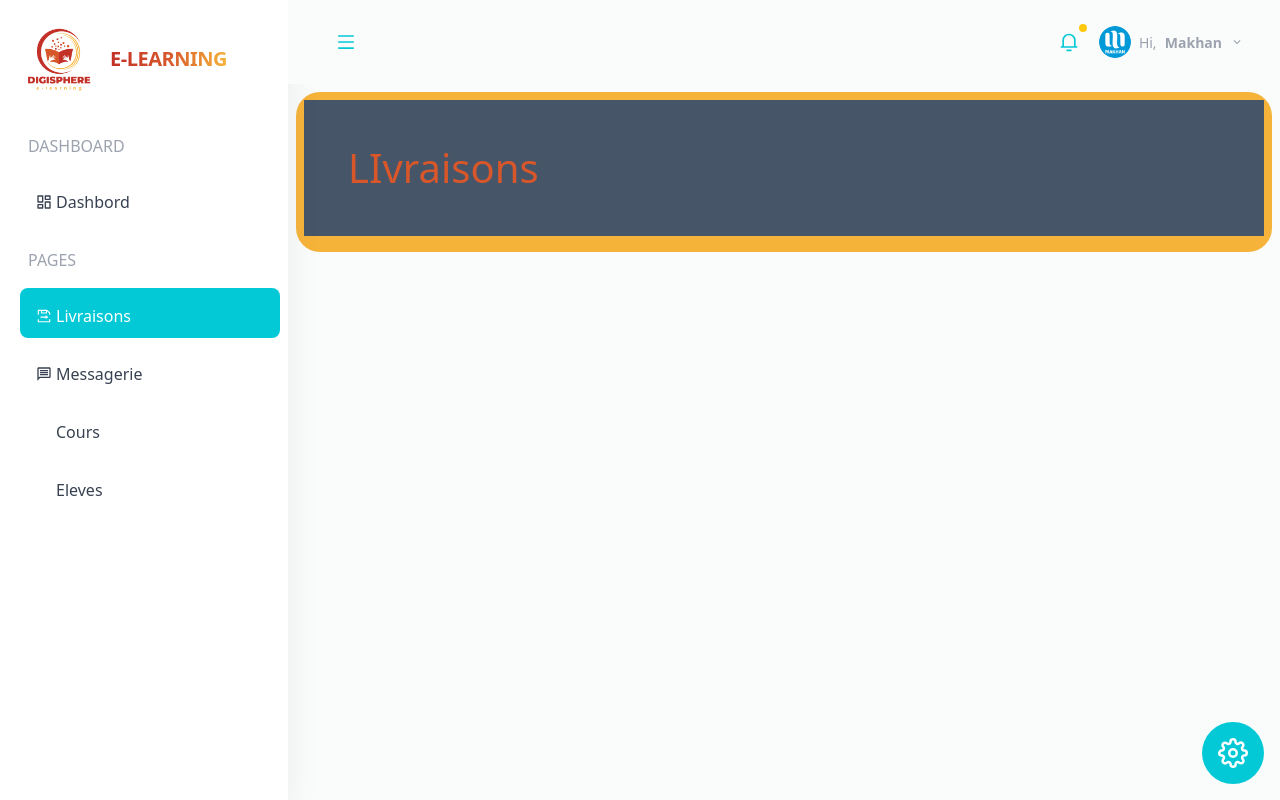
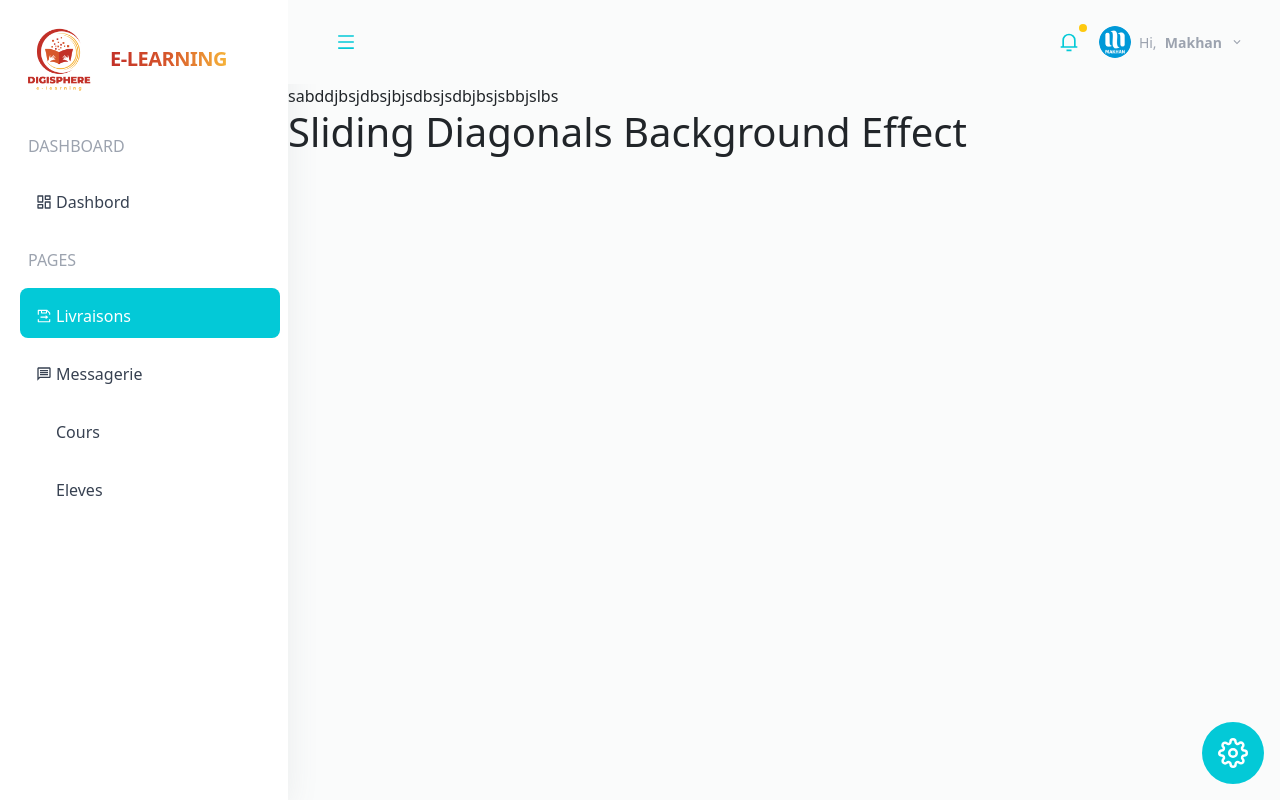
Before and after one commit to yerrymina1195/Tache21, a React (Create React App) app: page /livraisons in a window 1280 px wide. Built offline with nearby package versions, Linux system fonts and the light colour scheme; some icons are missing.

Commit message:
Reintegration

```diff
--- a/src/pages/Livraisons.jsx
+++ b/src/pages/Livraisons.jsx
@@ -1,13 +1,26 @@
-import React from 'react'
+import React from 'react';
+import '.';
+
 
 const Livraisons = () => {
   return (
 
 
-    <div className=' bg-backthird m-2 md:m-10 mt-24 p-2 md:p-10 rounded-3xl'>
-       <h1 className=' text-couleur2 p-11 bg-slate-600'>LIvraisons</h1>
+    // <div className=' bg-backthird m-2 md:m-10 mt-24 p-2 md:p-10 rounded-3xl'>
+    //    <h1 className=' text-couleur2 p-11 bg-slate-600'>LIvraisons</h1>
 
-    </div>
+    // </div>
+
+    <div>
+    <div class="mabg">sabddjbsjdbsjbjsdbsjsdbjbsjsbbjslbs</div>
+<div class="mabg mabg2"></div>
+<div class="mabg mabg3"></div>
+<div class="macontent">
+<h1 class="mah1">Sliding Diagonals Background Effect</h1>
+</div>
+  </div>
+
+
   )
 }
 
--- a/src/pages/pageConnexion/Connexion.jsx
+++ b/src/pages/pageConnexion/Connexion.jsx
@@ -2,9 +2,9 @@ import React from "react";
 import "bootstrap/dist/css/bootstrap.min.css";
 import { RiFacebookLine } from "react-icons/ri";
 import { FcGoogle } from "react-icons/fc";
-import "../Ma.css";
 import InputLabel from "../pageConnexion/InputLabel";
 import MaButton from "../pageConnexion/MaButton";
+import './Connexion.css';
 
 const Connexion = () => {
   return (
```
